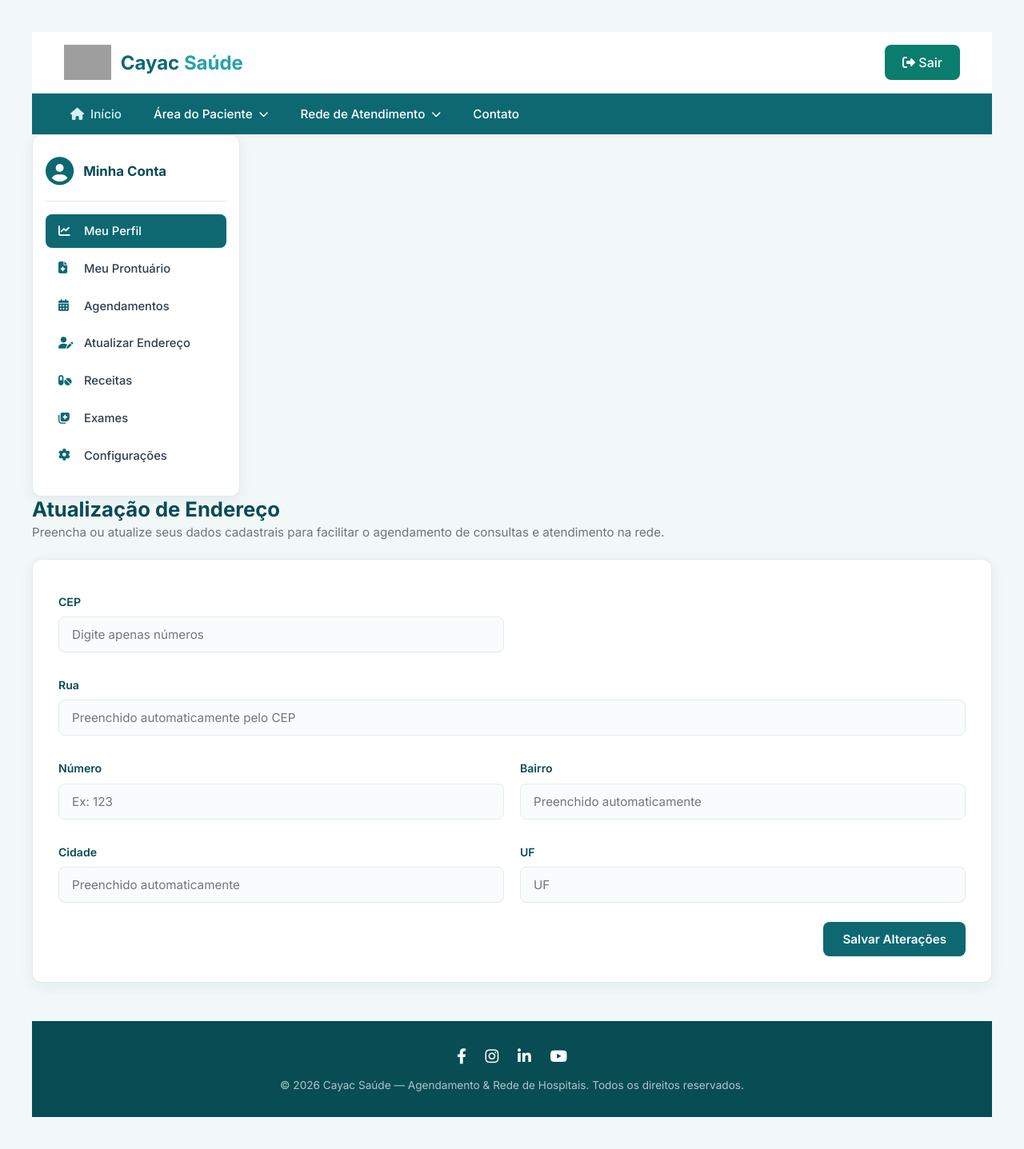
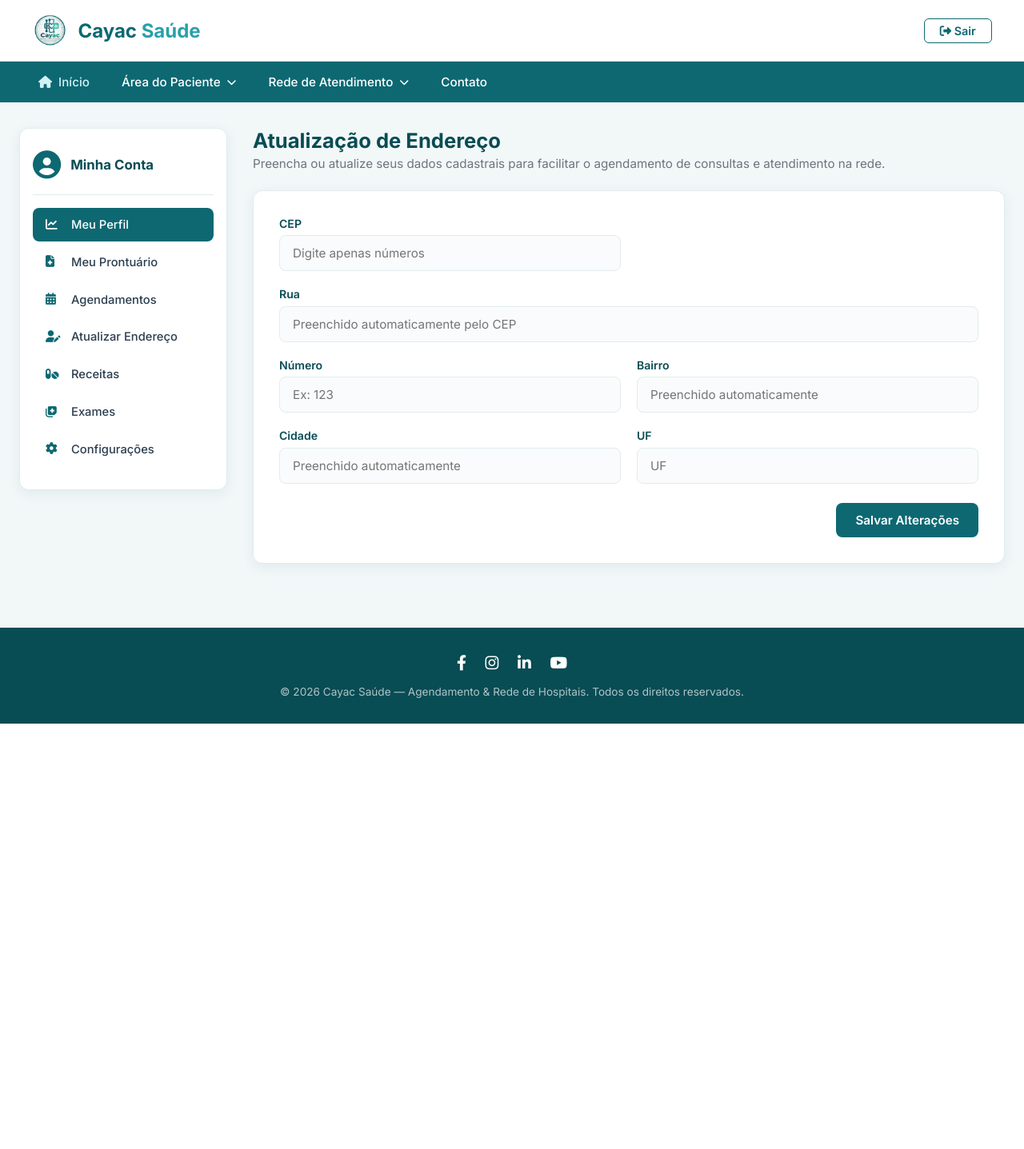
Before and after one commit to CayacTCC/ProjetoSaude, a Django app: page /painel/ in a window 1280 px wide. Shown: the whole page at 80% size. After the commit the page ends 905 px from the top, so only its background shows below. Run offline with Django 5.2, Linux system fonts and the light colour scheme; the visitor is signed in with stand-in values (Sample User, id 1); grey boxes are pictures that could not be loaded.

Commit message:
Ajustes do link da logo do CAYAC no index.html, com ajuste no css acerca da logo, e ajuste no link da logo do CAYAC no menu2

```diff
--- a/static/staticCSS/menu2.css
+++ b/static/staticCSS/menu2.css
@@ -141,28 +141,7 @@ body {
     display: block;
 }
 
-<<<<<<< HEAD
-/* Botão de login/cadastro */
-.auth-buttons {
-    display: flex;
-    gap: 1rem;
-}
-
-.btn {
-    padding: 0.5rem 1.5rem;
-    border-radius: 5px;
-    text-decoration: none;
-    font-weight: 500;
-    transition: all 0.3s;
-    border: none;
-    cursor: pointer;
-}
-
-
-/* Conteúdo do perfil */
-=======
 /* Container */
->>>>>>> front1
 .perfil-container {
     max-width: 1280px;
     width: 100%;
@@ -366,99 +345,7 @@ body {
     .form-grid {
         grid-template-columns: 1fr;
     }
-<<<<<<< HEAD
-}
-/* ==========================================
-    SEÇÃO UNIDADES PARCEIRAS (CARDS)
-   ========================================== */
-   .servicos-grid {
-    display: grid;
-    grid-template-columns: repeat(auto-fit, minmax(280px, 1fr));
-    gap: 30px;
-}
-
-.card-servico {
-    background-color: var(--branco);
-    border-radius: 12px;
-    padding: 20px;
-    text-align: center;
-    box-shadow: 0 4px 12px rgba(0, 0, 0, 0.05);
-    border: 1px solid var(--borda);
-    transition: transform 0.3s ease, box-shadow 0.3s ease;
-}
-
-.card-servico:hover {
-    transform: translateY(-5px);
-    box-shadow: 0 8px 20px rgba(0, 0, 0, 0.1);
-}
-
-.card-servico img {
-    width: 50%;
-    height: 80px;
-    object-fit: cover;
-    border-radius: 8px;
-    margin-bottom: 15px;
-}
-
-.card-servico h3 {
-    color: var(--azul-escuro);
-    font-size: 1.3rem;
-    margin-bottom: 10px;
-}
-
-.card-servico p {
-    color: var(--texto-escuro);
-    font-size: 0.95rem;
-}
-* { box-sizing: border-box; }
-body { font-family: Arial, sans-serif; padding: 40px; }
-
-.btn {
-  background: #0a7d6e; color: #fff; border: none;
-  padding: 12px 22px; border-radius: 8px;
-  font-size: 16px; cursor: pointer;
-}
-.btn:hover { background: #086558; }
-
-.overlay {
-  display: none; position: fixed; inset: 0;
-  background: rgba(0,0,0,.6);
-  justify-content: center; align-items: center;
-  z-index: 1000; padding: 16px; overflow-y: auto;
-}
-.overlay.ativo { display: flex; }
-
-.popup {
-  background: #fff; border-radius: 12px; padding: 28px;
-  width: 100%; max-width: 440px; position: relative;
-  box-shadow: 0 10px 30px rgba(0,0,0,.3);
-  max-height: 95vh; overflow-y: auto;
-}
-.fechar {
-  position: absolute; top: 10px; right: 14px;
-  background: none; border: none; font-size: 26px; cursor: pointer;
-}
-.popup h2 { margin: 0 0 16px; color: #0a7d6e; }
-
-label { display: block; margin: 12px 0 4px; font-size: 14px; font-weight: bold; }
-input, select, textarea {
-  width: 100%; padding: 10px; font-size: 15px;
-  border: 1px solid #ccc; border-radius: 6px;
-}
-input:focus, select:focus, textarea:focus { outline: 2px solid #0a7d6e; border-color: transparent; }
-.linha { display: flex; gap: 10px; }
-.linha > div { flex: 1; }
-.popup .btn { width: 100%; margin-top: 18px; }
-
-.sucesso { display: none; text-align: center; padding: 20px 0; }
-.sucesso h3 { color: #0a7d6e; }
-</style>
-</head>
-<body>
-
-=======
     .form-group.full-width {
         grid-column: span 1;
     }
 }
->>>>>>> front1
--- a/templates/index.html
+++ b/templates/index.html
@@ -14,7 +14,10 @@
     <header>
         <div class="container menu-container">
             <div class="logo">
-                <h2>Hospital <span><a href="{% url 'home_publica' %}"><img class="icone" src="{% static 'imagens/icone.png' %}" alt="logohospital"></a></span></h2>
+                <a href="{% url 'home_publica' %}" class="logo-link">
+                    <img class="logo-img" src="{% static 'imagens/Logo_CAYAC.png' %}" alt="Logo Cayac Saúde">
+                    <h2>Hospital <span>Cayac</span></h2>
+                </a>
             </div>
             <nav>
                 <ul>
--- a/templates/menu2.html
+++ b/templates/menu2.html
@@ -26,7 +26,7 @@
     <!-- Header -->
     <header class="header">
         <div class="logo-container">
-            <img src="{% static 'images/logo-cayac.png' %}" alt="Logo Cayac Saúde" class="logo-img">
+            <img src="{% static 'imagens/Logo_CAYAC.png' %}" alt="LogoCayacSaúde" class="logo-img">
             <span class="logo-text">Cayac <span>Saúde</span></span>
         </div>
         <div class="user-action-buttons">
```
Also changed, not shown: static/staticCSS/style.css (+19 -15 lines), static/imagens/Logo_CAYAC.png.
